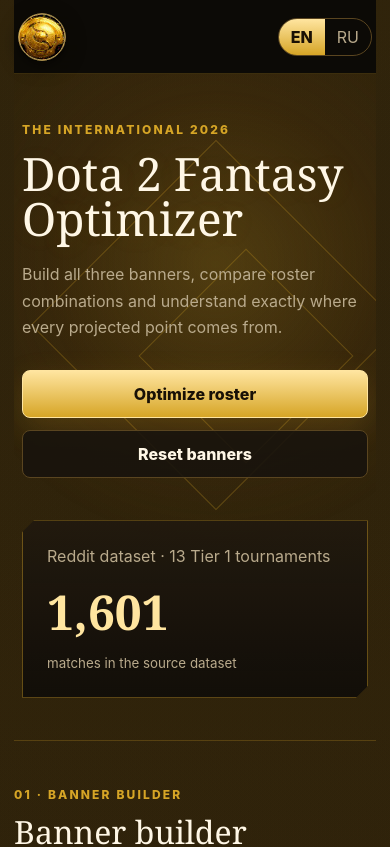
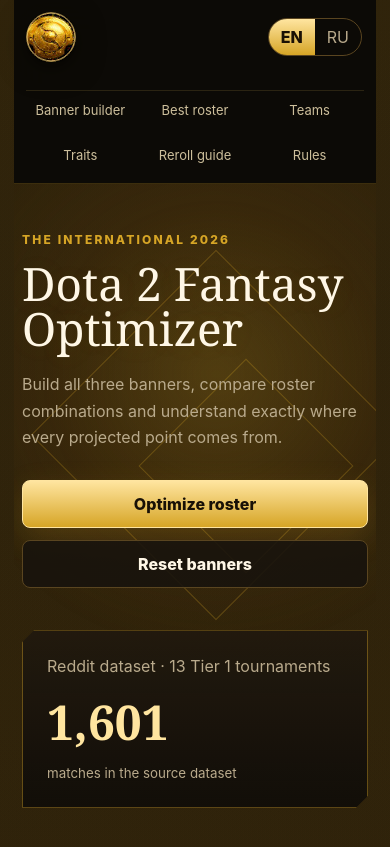
Before and after one commit to Kadadji1/dota2-fantasy-optimizer-2026, a Next.js app: page / in a window 390 px wide. Shown: the top 847 px of the page. Built offline with nearby package versions, Linux system fonts and the light colour scheme.

Commit message:
style: expand header navigation and use Aegis mark

```diff
--- a/app/header-fix.css
+++ b/app/header-fix.css
@@ -1 +1 @@
-.topbar{grid-template-columns:minmax(250px,auto) minmax(0,1fr) auto;min-height:74px;padding:0 4px;column-gap:30px}.brand{gap:13px;white-space:nowrap;align-self:stretch}.brand-mark{width:48px;height:48px;transform:none;border:0;background:url('/aegis.svg') center/contain no-repeat;color:transparent;font-size:0;filter:drop-shadow(0 5px 10px rgba(0,0,0,.45))}.anchor-nav{align-items:center;justify-content:center;flex-wrap:nowrap;gap:26px;min-width:0}.anchor-nav a{white-space:nowrap;line-height:1}.language-switch{justify-self:end;flex:0 0 auto}@media(max-width:1180px){.anchor-nav{gap:15px}.anchor-nav a{font-size:12px}}@media(max-width:1020px){.topbar{grid-template-columns:1fr auto}}
+.topbar{grid-template-columns:minmax(290px,auto) minmax(0,1fr) auto;min-height:82px;padding:0 10px;column-gap:34px}.brand{gap:15px;white-space:nowrap;align-self:stretch;font-size:15px;letter-spacing:.12em}.brand-mark{width:56px;height:56px;transform:none;border:0;background:url('/aegis.svg') center/contain no-repeat;color:transparent;font-size:0;filter:drop-shadow(0 6px 14px rgba(0,0,0,.5))}.anchor-nav{display:grid;grid-template-columns:repeat(6,minmax(max-content,1fr));align-items:center;justify-items:center;gap:12px;min-width:0;width:100%}.anchor-nav a{white-space:nowrap;line-height:1;font-size:15px;padding:30px 6px;color:#cdbf9c;transition:color .18s ease,text-shadow .18s ease}.anchor-nav a:hover{color:#f3d37f;text-shadow:0 0 16px rgba(226,188,98,.35)}.language-switch{justify-self:end;flex:0 0 auto;margin-right:2px}@media(max-width:1240px){.topbar{grid-template-columns:minmax(250px,auto) minmax(0,1fr) auto;column-gap:20px}.anchor-nav{gap:6px}.anchor-nav a{font-size:13px;padding-inline:3px}.brand{font-size:13px}.brand-mark{width:50px;height:50px}}@media(max-width:1020px){.topbar{grid-template-columns:1fr auto;min-height:auto;padding:8px 12px}.anchor-nav{grid-column:1/-1;grid-template-columns:repeat(3,1fr);order:3;border-top:1px solid rgba(226,188,98,.14)}.anchor-nav a{padding:13px 4px}.brand{min-height:58px}.language-switch{align-self:center}}
```
